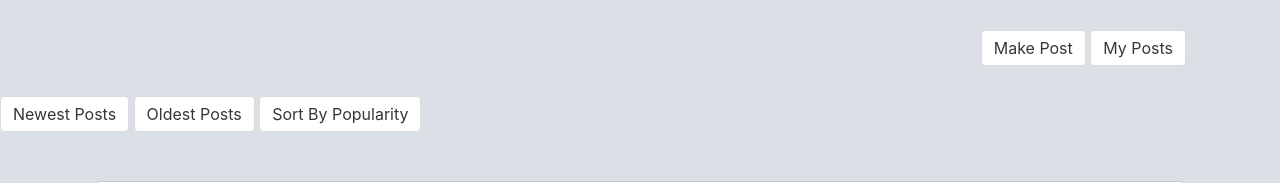
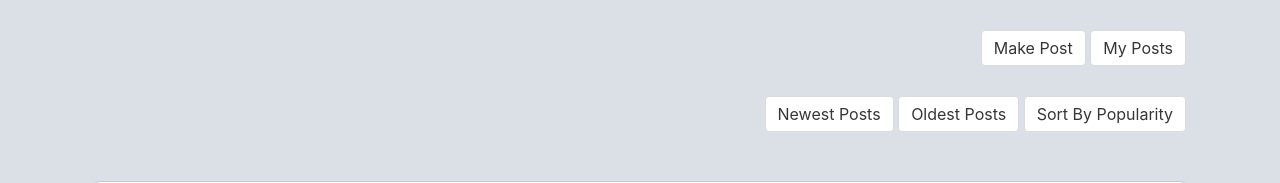
Before and after one commit to momentum-cohort-2018-10/w5-apile-fan-sam, a Django app: page / in a window 1280 px wide. Shown: the part 78-261 px from the top of the page. Run offline with Django 3.2, Linux system fonts and the light colour scheme; data comes from the database, SQL or seed files in the repository; data that the repository does not hold is empty; parts of the project's set-up code (start-up, migrations or seed data) failed here and were passed over; some libraries are stand-ins or nearby versions.

Commit message:
moved buttons

```diff
--- a/posts/templates/index.html
+++ b/posts/templates/index.html
@@ -1,9 +1,13 @@
 {% extends 'base.html' %}
 {% block content %}
 {% load el_pagination_tags %}
-        <a class="button" href="{% url 'sort_by_date' %}"> Newest Posts</a>
-        <a class="button" href="{% url 'sort_by_reverse' %}"> Oldest Posts</a>
-        <a class="button" href="{% url 'sort_by_likes' %}"> Sort By Popularity</a>
+    <div class="container button-controls">
+        <div class="button_container">
+            <a class="button" href="{% url 'sort_by_date' %}"> Newest Posts</a>
+            <a class="button" href="{% url 'sort_by_reverse' %}"> Oldest Posts</a>
+            <a class="button" href="{% url 'sort_by_likes' %}"> Sort By Popularity</a>
+        </div>
+    </div>
     {% paginate posts %}
     {% for post in posts %}
         <div class="container">
```
